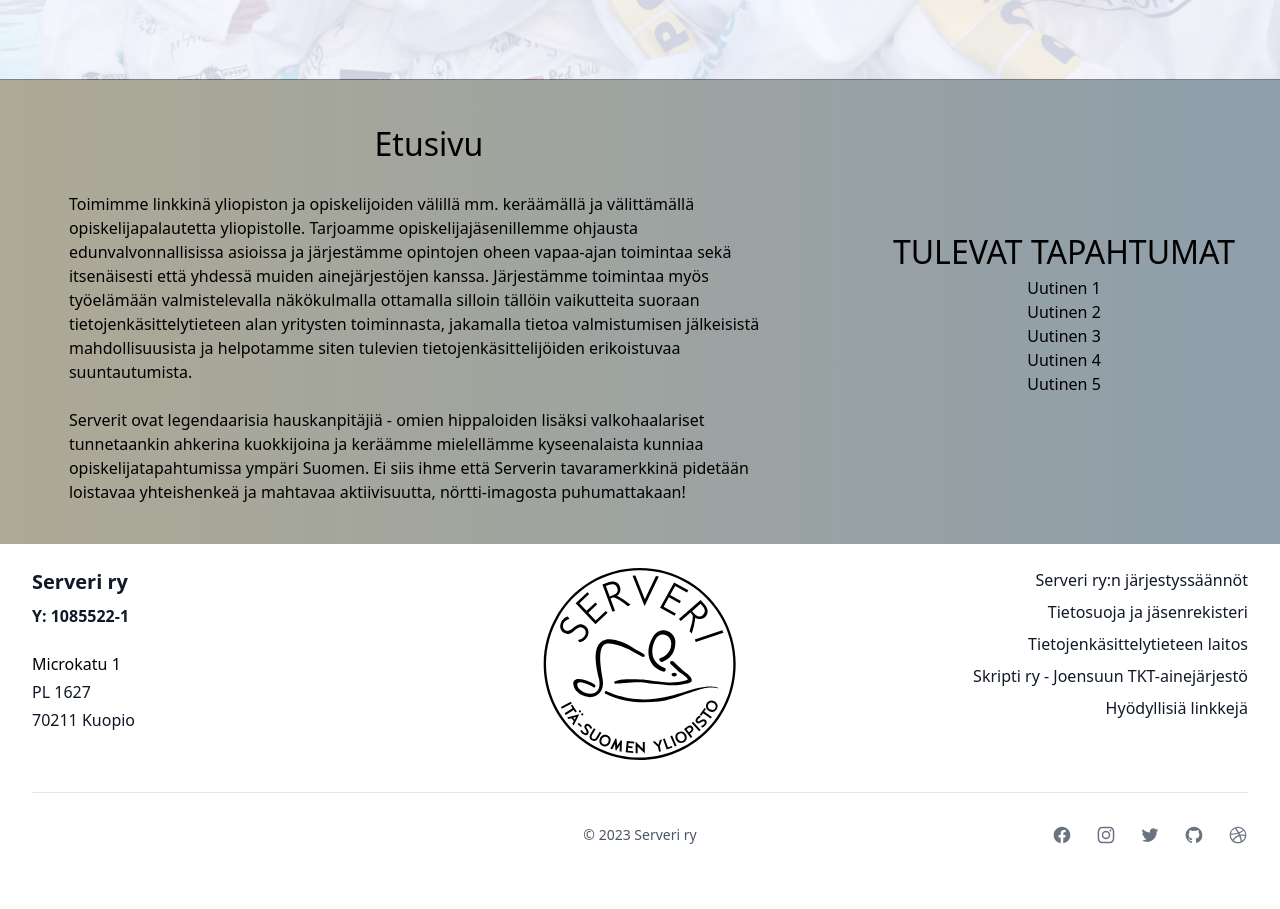
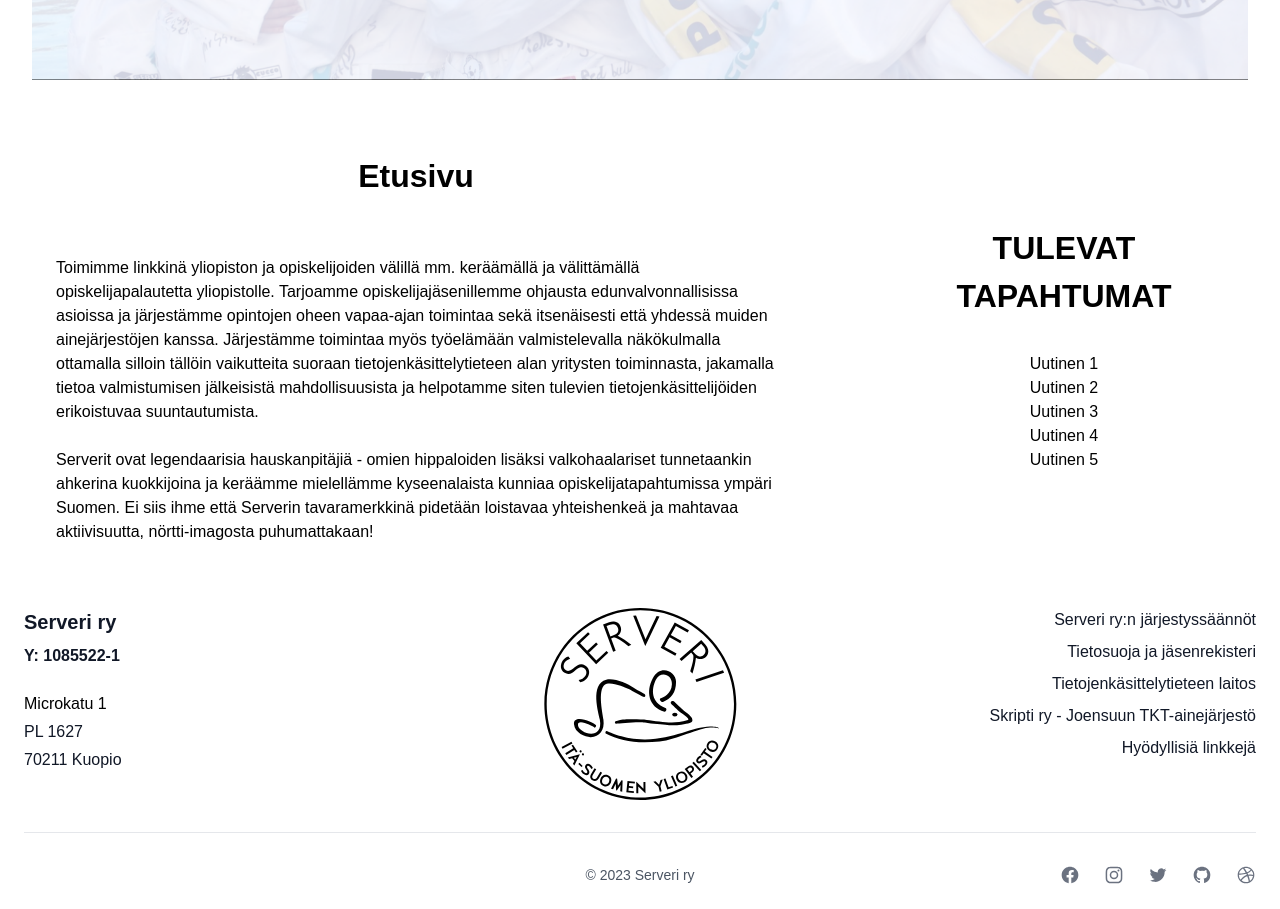
Before and after one commit to serveri/new.serveriry.fi.nuxtjs, a Nuxt app in the folder app/: page / in a window 1280 px wide. Shown: the part 400-1309 px from the top of the page. Before the commit the page ends 1269 px from the top, so only its background shows below. Built offline with nearby package versions, Linux system fonts and the light colour scheme.

Commit message:
content class

```diff
--- a/app/src/assets/css/main.css
+++ b/app/src/assets/css/main.css
@@ -3,8 +3,18 @@
 @tailwind utilities;
 
 @layer components {
+  body {
+    font-family: "Nunito Sans", sans-serif;
+  }
+
   .custom-page-title {
     font-size: 2em;
+    padding: 2rem;
     text-align: center;
+    font-weight: 800;
+  }
+
+  .content {
+    @apply mx-auto max-w-7xl px-2 sm:px-6 lg:px-8;
   }
 }
--- a/app/src/components/PageContent.vue
+++ b/app/src/components/PageContent.vue
@@ -1,8 +1,5 @@
 <template>
-   <div
-      style="min-height: 50vh"
-      class="bg-gradient-to-r from-[#ADA996] to-[#8e9eab] dark:from-zinc-700 dark:to-[#414345]"
-   >
+   <div class="content min-h-[62.5vh]">
       <router-view class="text-black dark:text-white" />
    </div>
 </template>
--- a/app/src/components/footer/CustomFooter.vue
+++ b/app/src/components/footer/CustomFooter.vue
@@ -1,6 +1,6 @@
 <template>
    <footer class="bg-white dark:bg-zinc-900">
-      <div class="p-4 sm:p-6 mx-auto max-w-7xl px-2 sm:px-6 lg:px-8">
+      <div class="p-4 sm:p-6 content">
          <!-- Logo -->
          <div class="mx-2 sm:mx-0 flex items-stretch justify-between">
             <!-- Serveri ry-->
```
